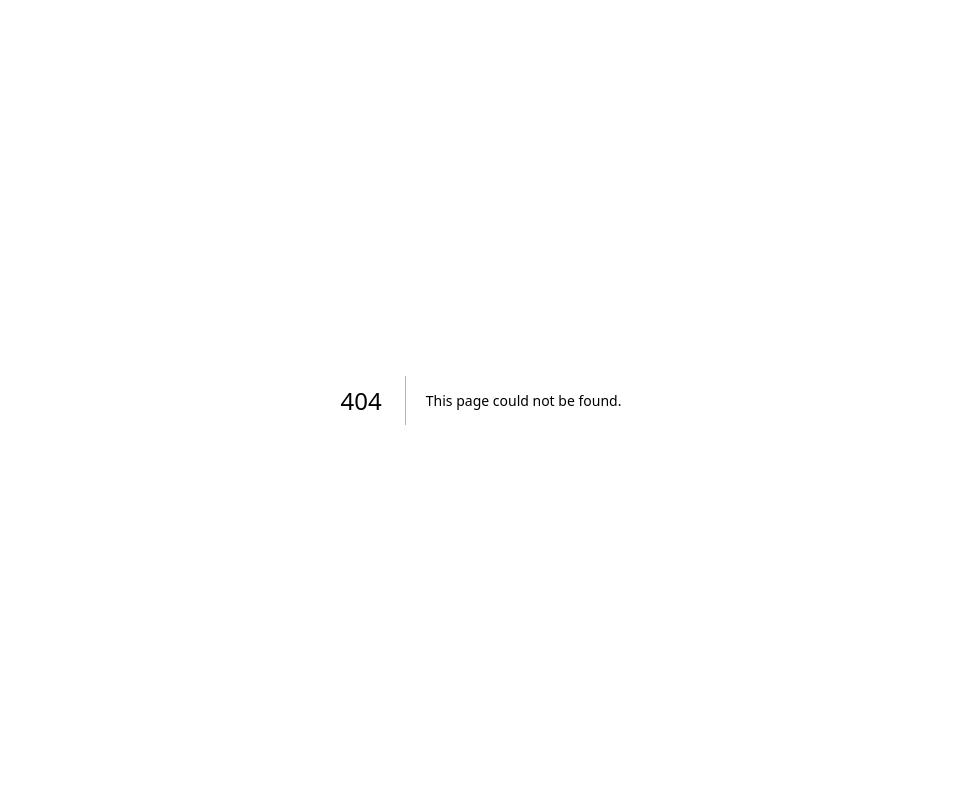
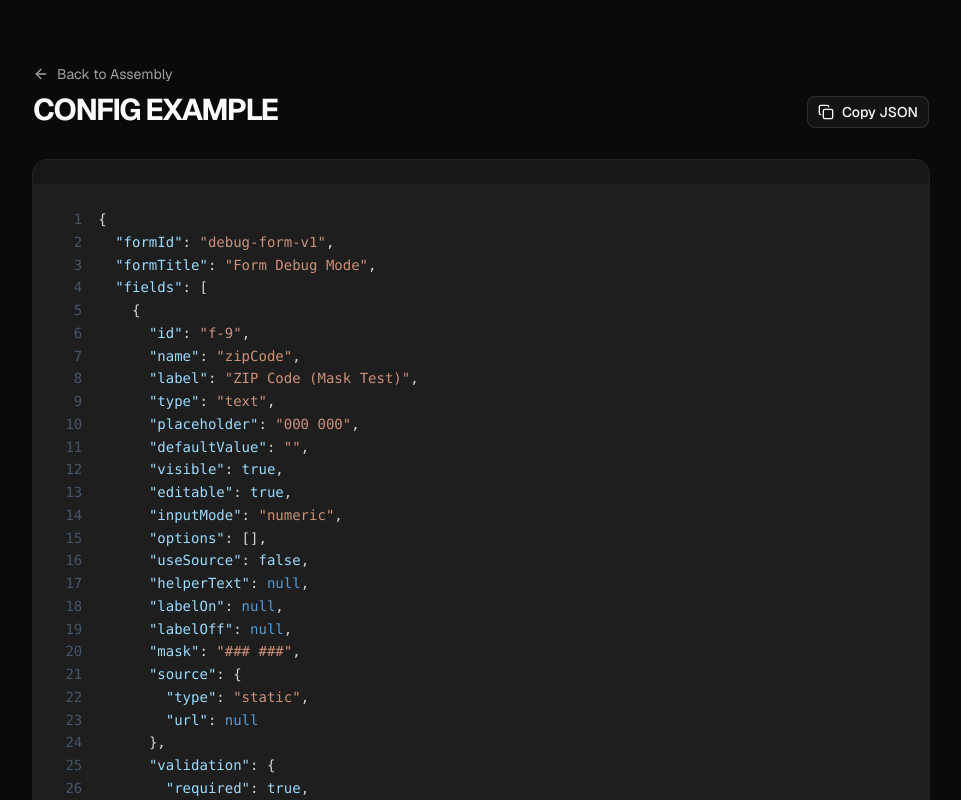
Before and after one commit to kirilinsky/form-factor, a Next.js app: page /example in a window 1280 px wide. Before the commit this address had no page. Shown: the top 800 px of the page, without its empty margins (159-1120 px from the left). Built offline with nearby package versions, Linux system fonts and the light colour scheme.

Commit message:
add example page

```diff
--- a/package.json
+++ b/package.json
@@ -19,6 +19,7 @@
     "lucide-react": "^0.577.0",
     "next": "16.1.6",
     "next-themes": "^0.4.6",
+    "prism-react-renderer": "^2.4.1",
     "radix-ui": "^1.4.3",
     "react": "19.2.3",
     "react-dom": "19.2.3",
--- /dev/null
+++ b/src/app/example/page.tsx
@@ -0,0 +1,89 @@
+"use client";
+
+import { useState } from "react";
+import Link from "next/link";
+import { Card, CardContent } from "@/components/ui/card";
+import { Highlight, themes } from "prism-react-renderer";
+import { Button } from "@/components/ui/button";
+import { ArrowLeft, Copy, Check } from "lucide-react";
+import codeJSON from "@/mocks/default.json";
+
+export default function PreviewPage() {
+  const [copied, setCopied] = useState(false);
+
+  const copyToClipboard = () => {
+    if (codeJSON) {
+      navigator.clipboard.writeText(JSON.stringify(codeJSON, null, 2));
+      setCopied(true);
+      setTimeout(() => setCopied(false), 2000);
+    }
+  };
+
+  return (
+    <main className="min-h-screen bg-background py-16 px-4 flex justify-center items-start">
+      <div className="w-full max-w-4xl flex flex-col gap-y-8">
+        <header className="flex justify-between items-end">
+          <div className="space-y-1">
+            <Link
+              href="/"
+              className="group flex items-center text-sm text-muted-foreground hover:text-foreground mb-2"
+            >
+              <ArrowLeft className="mr-2 h-4 w-4 transition-transform group-hover:-translate-x-1" />
+              Back to Assembly
+            </Link>
+            <h1 className="text-3xl font-bold tracking-tighter uppercase">
+              Config Example
+            </h1>
+          </div>
+
+          <Button
+            variant="outline"
+            size="sm"
+            onClick={copyToClipboard}
+            className="gap-2"
+          >
+            {copied ? (
+              <Check className="h-4 w-4 text-green-500" />
+            ) : (
+              <Copy className="h-4 w-4" />
+            )}
+            {copied ? "Copied" : "Copy JSON"}
+          </Button>
+        </header>
+
+        <Card className="border-border   ">
+          <CardContent className="p-0">
+            <Highlight
+              theme={themes.vsDark}
+              code={JSON.stringify(codeJSON, null, 2)}
+              language="json"
+            >
+              {({ className, style, tokens, getTokenProps }) => (
+                <pre
+                  className="p-6 text-xs sm:text-sm font-mono overflow-x-auto leading-relaxed"
+                  style={style}
+                >
+                  {tokens.map((line, i) => (
+                    <div key={i} className="table-row">
+                      <span className="table-cell pr-4 text-slate-600 text-right select-none w-10">
+                        {i + 1}
+                      </span>
+                      <span className="table-cell">
+                        {line.map((token, key) => (
+                          <span key={key} {...getTokenProps({ token })} />
+                        ))}
+                      </span>
+                    </div>
+                  ))}
+                </pre>
+              )}
+            </Highlight>
+          </CardContent>
+        </Card>
+        <div className="flex justify-center italic text-xs text-muted-foreground">
+          This JSON drives the entire Form Factor instance rendering engine.
+        </div>
+      </div>
+    </main>
+  );
+}
--- a/src/app/page.tsx
+++ b/src/app/page.tsx
@@ -88,6 +88,13 @@ export default function Home() {
             >
               <Link href="/about">About</Link>
             </Button>
+            <Button
+              variant="outline"
+              asChild
+              className="rounded-full px-5 font-semibold transition-all hover:bg-muted"
+            >
+              <Link href="/example">JSON example</Link>
+            </Button>
 
             <ThemeSwitch />
           </div>
```
Also changed, not shown: 1 other file (tests, documents, lock files or other folders).
